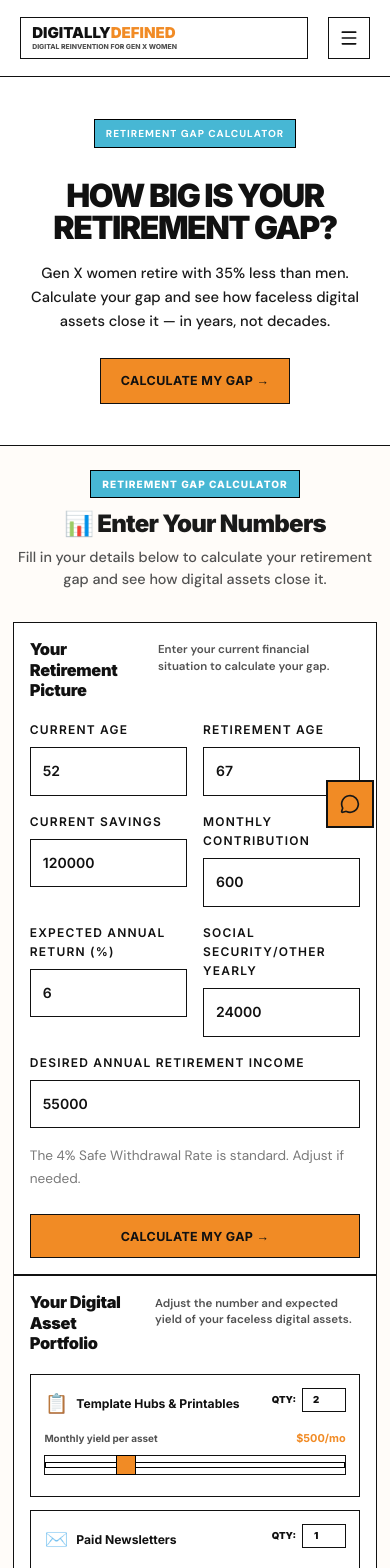
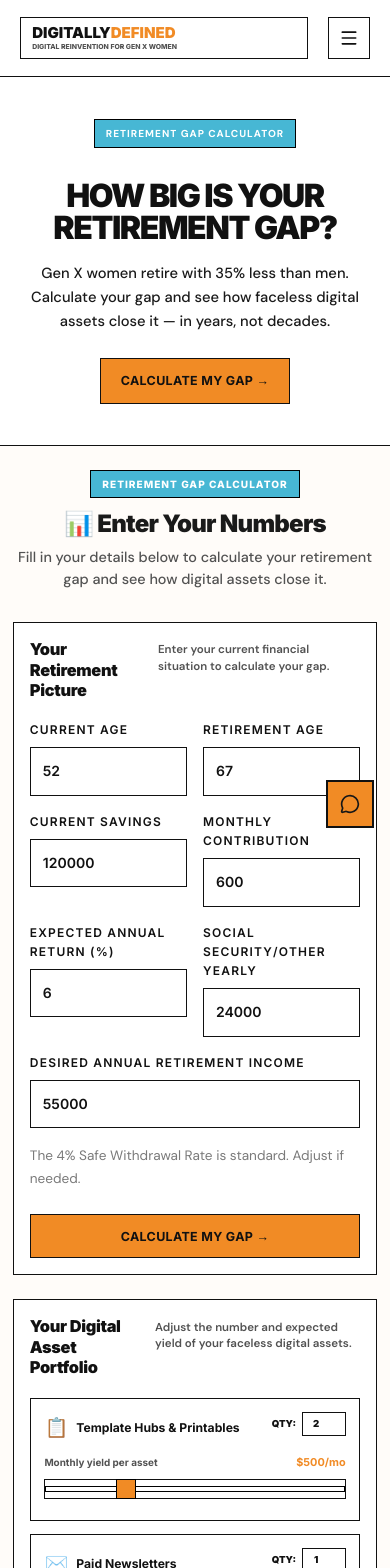
Before and after one commit to frankielee1971/digitallydefined-online-local, a React (Vite) app: page /gap in a window 390 px wide. Shown: the top 1568 px of the page. Built offline with nearby package versions, Linux system fonts and the light colour scheme.

Commit message:
Fix calculator layout: restore two-column grid with centered header

```diff
--- a/src/pages/Calculator/RetirementGapCalculator.css
+++ b/src/pages/Calculator/RetirementGapCalculator.css
@@ -101,6 +101,12 @@
   gap: 1.5rem;
 }
 
+.gap-inputs-grid {
+  display: grid;
+  grid-template-columns: 1fr 1fr;
+  gap: 1.5rem;
+}
+
 /* === Section title consistency === */
 .gap-section-title {
   font-size: 1.02rem;
@@ -116,9 +122,12 @@
   padding: 2.5rem 1.25rem 4rem;
 }
 
-/* Single-column calculator layout: inputs stack full width, results below */
-.gap-results {
-  margin-top: 2rem;
+/* Two-column grid layout - inputs left, results right */
+.gap-grid {
+  display: grid;
+  grid-template-columns: minmax(0, 7fr) minmax(330px, 5fr);
+  gap: 2rem;
+  align-items: start;
 }
 
 /* Card styling - consistent with freedom-card */
@@ -581,8 +590,14 @@
 
 /* Responsive design */
 @media (max-width: 900px) {
+  .gap-grid {
+    grid-template-columns: 1fr;
+  }
   .gap-results {
     position: static;
+  }
+  .gap-inputs-grid {
+    grid-template-columns: 1fr;
   }
 }
 
```
Also changed, not shown: src/pages/Calculator/RetirementGapCalculator.jsx (+5 -5 lines).
